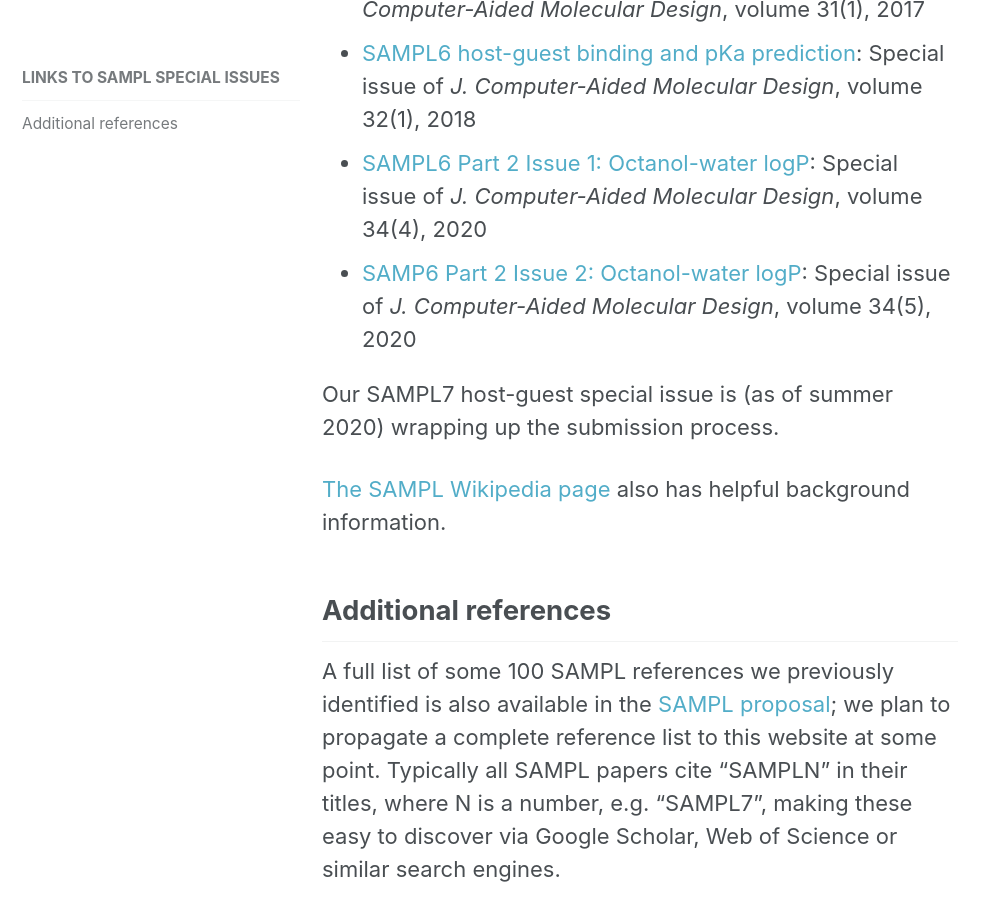
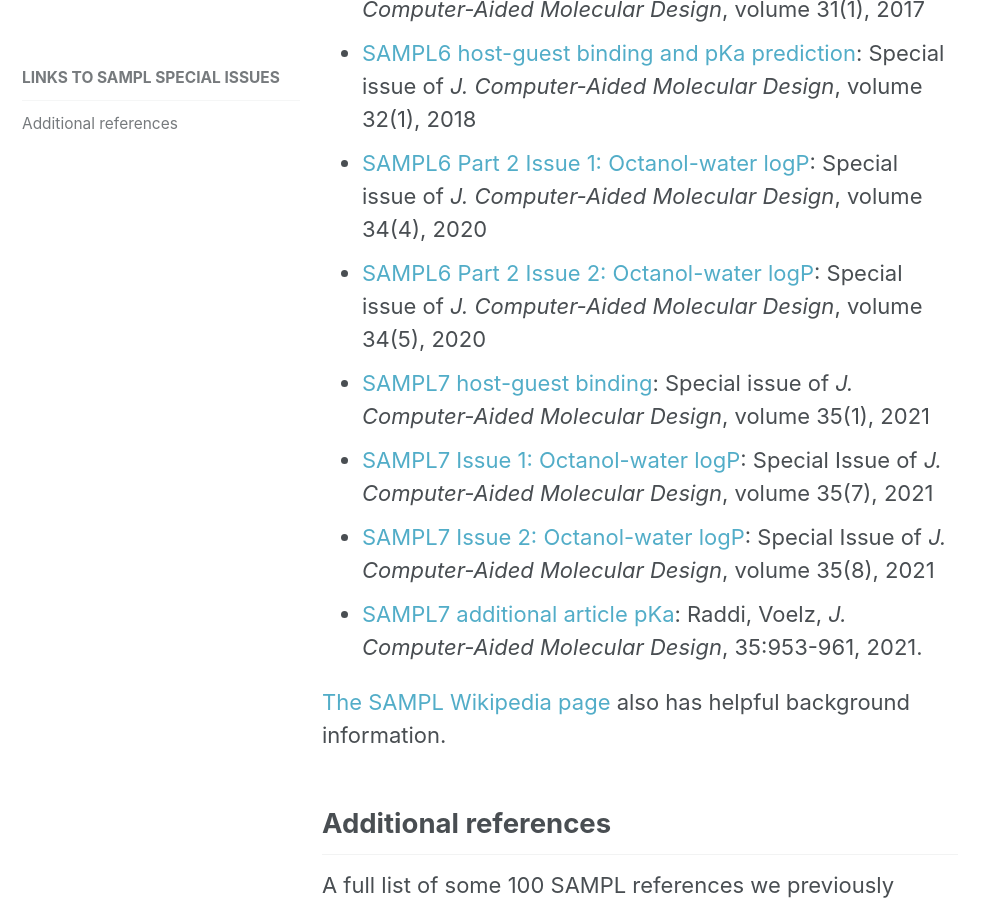
Before and after one commit to samplchallenges/samplchallenges.github.io, a Jekyll site: the page built from _history/01_references.md, in a window 1280 px wide and 900 px high, scrolled down 968 px. Shown: the whole window, without its empty margins (0-990 px from the left). Built offline with Jekyll 4.4.1, drawn with Linux system fonts in a browser that asks for light colours.

Commit message:
Update sampl7 special issue references

```diff
--- a/_history/01_references.md
+++ b/_history/01_references.md
@@ -18,9 +18,11 @@ The various SAMPL challenges are described in:
 - [SAMPL5 host-guest binding](https://link.springer.com/journal/10822/31/1/page/1): Special issue of *J. Computer-Aided Molecular Design*, volume 31(1), 2017
 - [SAMPL6 host-guest binding and pKa prediction](https://link.springer.com/journal/10822/32/10?wt_mc=alerts.TOCjournals&utm_source=toc&utm_medium=email&utm_campaign=toc_10822_32_10): Special issue of *J. Computer-Aided Molecular Design*, volume 32(1), 2018
 - [SAMPL6 Part 2 Issue 1: Octanol-water logP](https://link.springer.com/journal/10822/34/4): Special issue of *J. Computer-Aided Molecular Design*, volume 34(4), 2020
-- [SAMP6 Part 2 Issue 2: Octanol-water logP](https://link.springer.com/journal/10822/34/5): Special issue of *J. Computer-Aided Molecular Design*, volume 34(5), 2020
-
-Our SAMPL7 host-guest special issue is (as of summer 2020) wrapping up the submission process.
+- [SAMPL6 Part 2 Issue 2: Octanol-water logP](https://link.springer.com/journal/10822/34/5): Special issue of *J. Computer-Aided Molecular Design*, volume 34(5), 2020
+- [SAMPL7 host-guest binding](https://link.springer.com/journal/10822/volumes-and-issues/35-1): Special issue of *J. Computer-Aided Molecular Design*, volume 35(1), 2021
+- [SAMPL7 Issue 1: Octanol-water logP](https://link.springer.com/journal/10822/volumes-and-issues/35-7): Special Issue of *J. Computer-Aided Molecular Design*, volume 35(7), 2021
+- [SAMPL7 Issue 2: Octanol-water logP](https://link.springer.com/journal/10822/volumes-and-issues/35-8): Special Issue of *J. Computer-Aided Molecular Design*, volume 35(8), 2021
+- [SAMPL7 additional article pKa](https://link.springer.com/article/10.1007/s10822-021-00411-8): Raddi, Voelz, *J. Computer-Aided Molecular Design*, 35:953-961, 2021.
 
 [The SAMPL Wikipedia page](https://en.wikipedia.org/wiki/SAMPL_Challenge) also has helpful background information.
 
```
